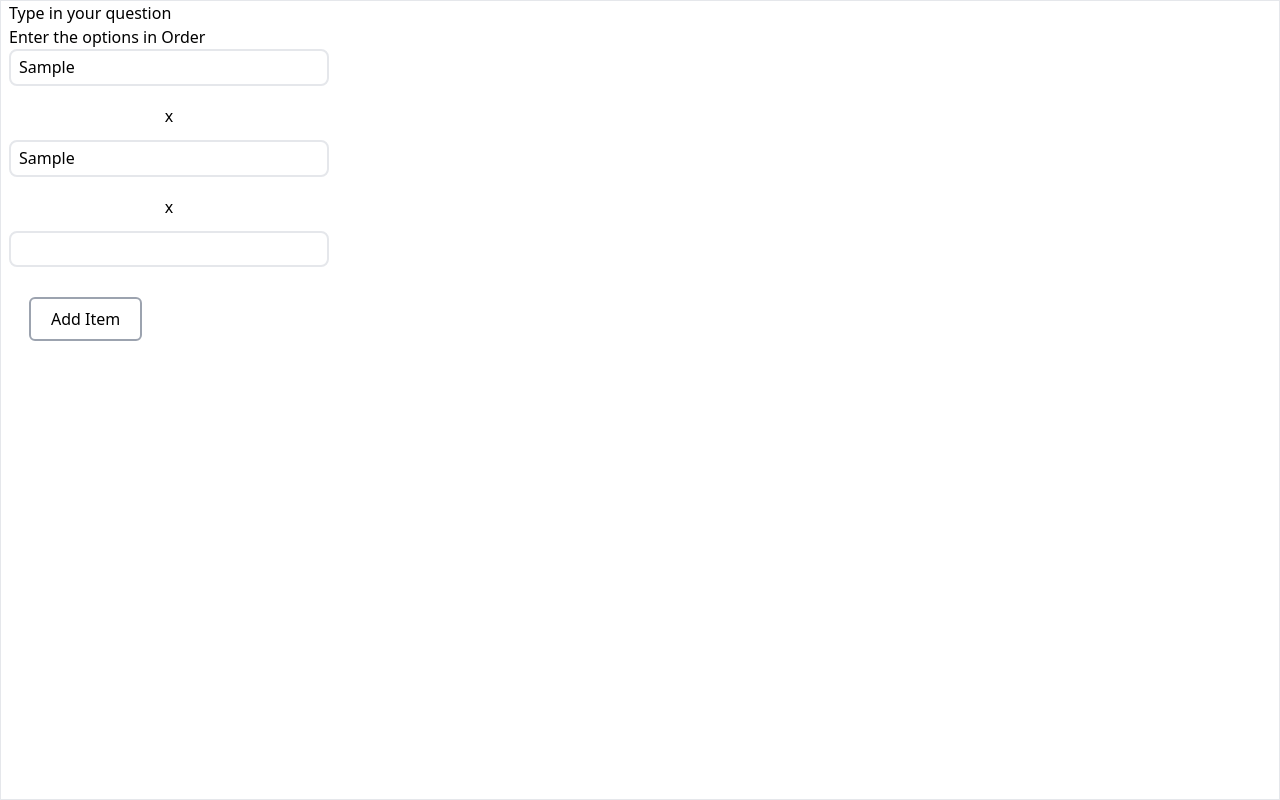
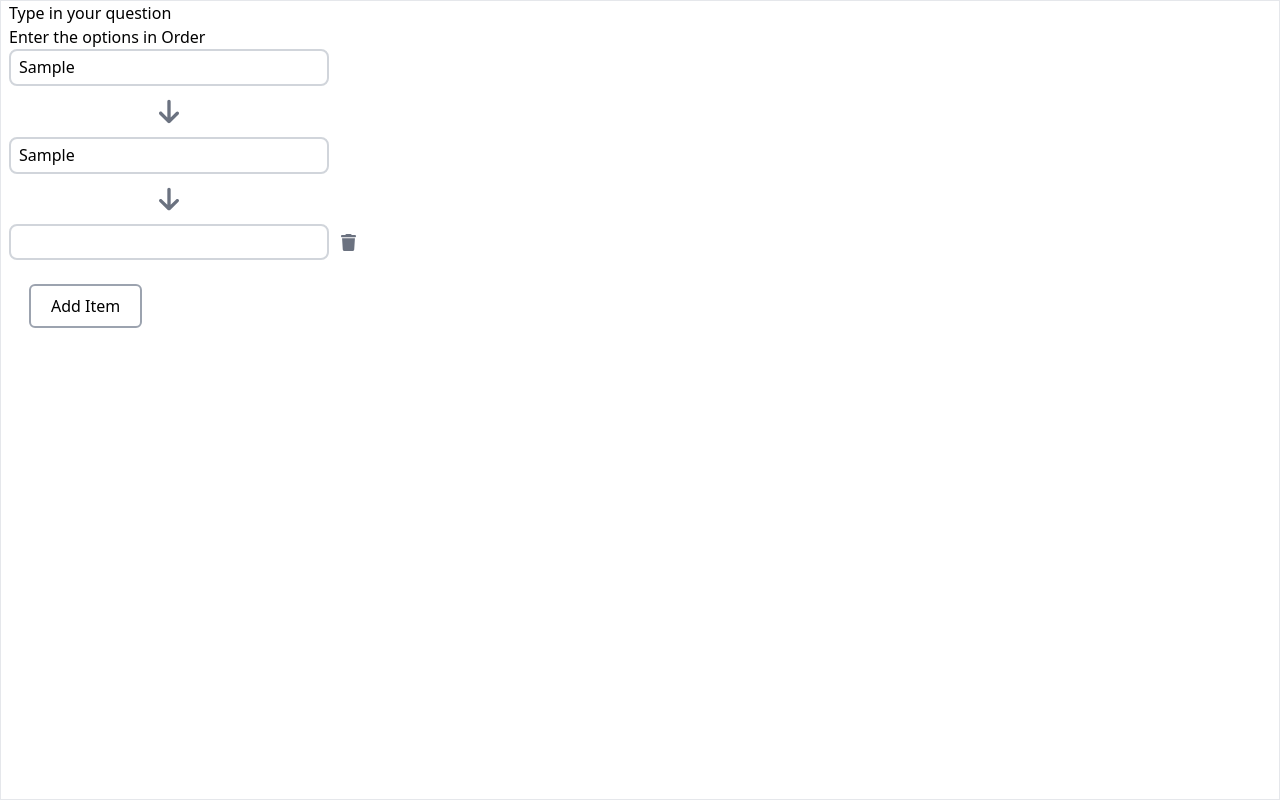
Before and after one commit to Tarvs01/TestTrove, a Next.js app: page /t in a window 1280 px wide. Both pictures are taken after typing "Sample", "Sample" into the empty fields and a click on the button "Add Item". Built offline with nearby package versions, Linux system fonts and the light colour scheme.

Commit message:
Added icons folder and updated components that needed the icons

```diff
--- /dev/null
+++ b/components/test_making_components/MatcherMaker.tsx
@@ -0,0 +1,9 @@
+import React from 'react'
+
+function MatcherMaker() {
+  return (
+    <div>MatcherMaker</div>
+  )
+}
+
+export default MatcherMaker
--- a/components/test_making_components/OrderingMaker.tsx
+++ b/components/test_making_components/OrderingMaker.tsx
@@ -1,5 +1,8 @@
 'use client'
 import React, {useState, useEffect, ChangeEvent} from 'react'
+import Image from 'next/image';
+import DownArrow from "../../assets/icons/arrow-down-solid.svg"
+import Trashcan from "../../assets/icons/trash-solid.svg"
 
 function OrderingMaker() {
     const [orderItems, setOrderItems] = useState<{id:number, value: string}[]>([{id: 0, value: ""}, {id: 1, value: ""}]);
@@ -22,6 +25,21 @@ function OrderingMaker() {
         setOrderItems([...orderItems, {id: orderItems.length, value: ""}]);
     }
 
+    function deleteItem(selectedItemId: number){
+        let itemIdS = -1;
+        let tempItems: {id: number, value: string}[] = orderItems.reduce((tempItems: {id: number, value: string}[], item) => {
+        if(item.id === selectedItemId){
+            return tempItems;
+        }
+
+        itemIdS += 1;
+        tempItems = [...tempItems, {id: itemIdS, value: item.value}];
+        return tempItems;
+        }, []);
+
+        setOrderItems(tempItems);
+    }
+
   return (
     <div className='mx-2'>
         <div>
@@ -33,8 +51,11 @@ function OrderingMaker() {
             {
                 orderItems.map((item) => {
                     return <div key={item.id}>
-                        {(item.id !== 0) && <div className='w-full max-w-80 text-center my-3'>x</div>}
-                        <textarea key={item.id} value={item.value} rows={1} onInput={(e: ChangeEvent<HTMLTextAreaElement>) => textareaHandler(e, item.id)} className='border-2 w-full max-w-80 resize-none px-2 py-1 overflow-hidden rounded-lg focus:outline-none focus:border-blue-600'></textarea>
+                        {(item.id !== 0) && <div className='w-full max-w-80 my-3 flex justify-center'><Image src={DownArrow} alt='down-arrow' width={20} height={20}/></div>}
+                        <div className='flex items-center'>
+                            <textarea key={item.id} value={item.value} rows={1} onInput={(e: ChangeEvent<HTMLTextAreaElement>) => textareaHandler(e, item.id)} className='border-2 border-gray-300 w-full max-w-80 resize-none px-2 py-1 overflow-hidden rounded-lg focus:outline-none focus:border-blue-600'></textarea>
+                            {![0,1].includes(item.id) && <div onClick={() => deleteItem(item.id)} className='ml-3 cursor-pointer'><Image src={Trashcan} alt='delete' width={15} height={15}/></div>}
+                        </div>
                     </div>
                 })
             }
```
Also changed, not shown: assets/icons/arrow-down-solid.svg (added), assets/icons/trash-solid.svg (added).
